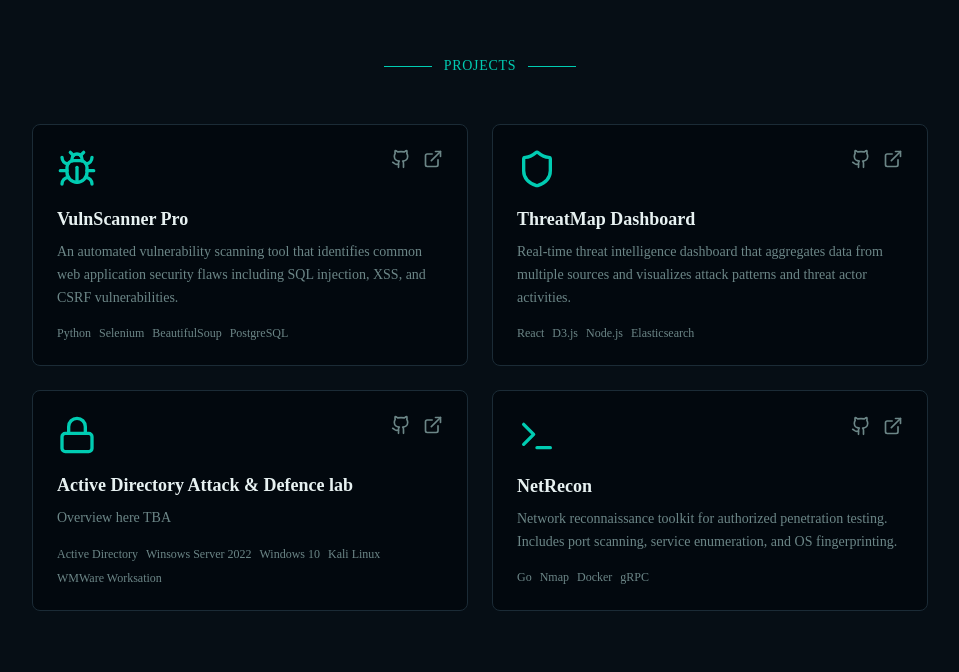
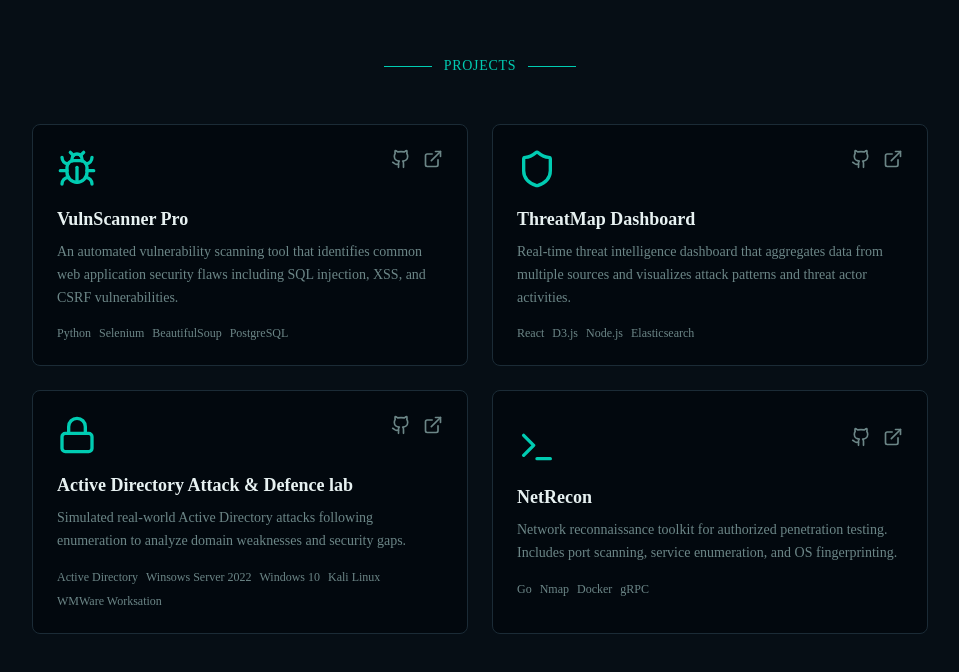
Before and after one commit to Dezmondo7/CyberNeo, a React (Vite) app in the folder vite-project/: page / in a window 1280 px wide. Shown: the part 2092-2764 px from the top of the page, without its empty margins (160-1119 px from the left). Built offline with nearby package versions, Linux system fonts and the light colour scheme.

Commit message:
added title to active directory lab

```diff
--- a/vite-project/src/components/projects.jsx
+++ b/vite-project/src/components/projects.jsx
@@ -68,7 +68,7 @@ const projects = [
   },
   {
     title: "Active Directory Attack & Defence lab",
-    description: "Overview here TBA",
+    description: "Simulated real-world Active Directory attacks following enumeration to analyze domain weaknesses and security gaps.",
     tech: ["Active Directory", "Winsows Server 2022", "Windows 10", "Kali Linux", "WMWare Worksation"],
     github: "#",
     live: "#",
@@ -88,7 +88,7 @@ const projects = [
       },
       {
         heading: "Active Directory Organisational Unit ",
-        text: " I structured Organizational Units (OUs) and domain user accounts within Active Directory to simulate a realistic enterprise environment and prepare for authentication and security testing. On the Domain Controller I opened Server Manager and navigated to Tools -> Active Directory Users and Computers and expanded to domain lab.local which opened the main directory management interface. I then created an Organizational Unit (OU) for better structure management. Steps right click lab.local select New -> Organizational Unit and named the OU User. The reason to use an OU is that it enables Group Policy targeting, allows logical separation of objects, improves manageability and mimics real enterprise structure. ",
+        text: "I structured Organizational Units (OUs) and domain user accounts within Active Directory to simulate a realistic enterprise environment and prepare for authentication and security testing. On the Domain Controller I opened Server Manager and navigated to Tools -> Active Directory Users and Computers and expanded to domain lab.local which opened the main directory management interface. I then created an Organizational Unit (OU) for better structure management. Steps right click lab.local select New -> Organizational Unit and named the OU User. The reason to use an OU is that it enables Group Policy targeting, allows logical separation of objects, improves manageability and mimics real enterprise structure. ",
         screenshot: user,
         screenshotLabel: "Organisation Unit - User",
       },
```
